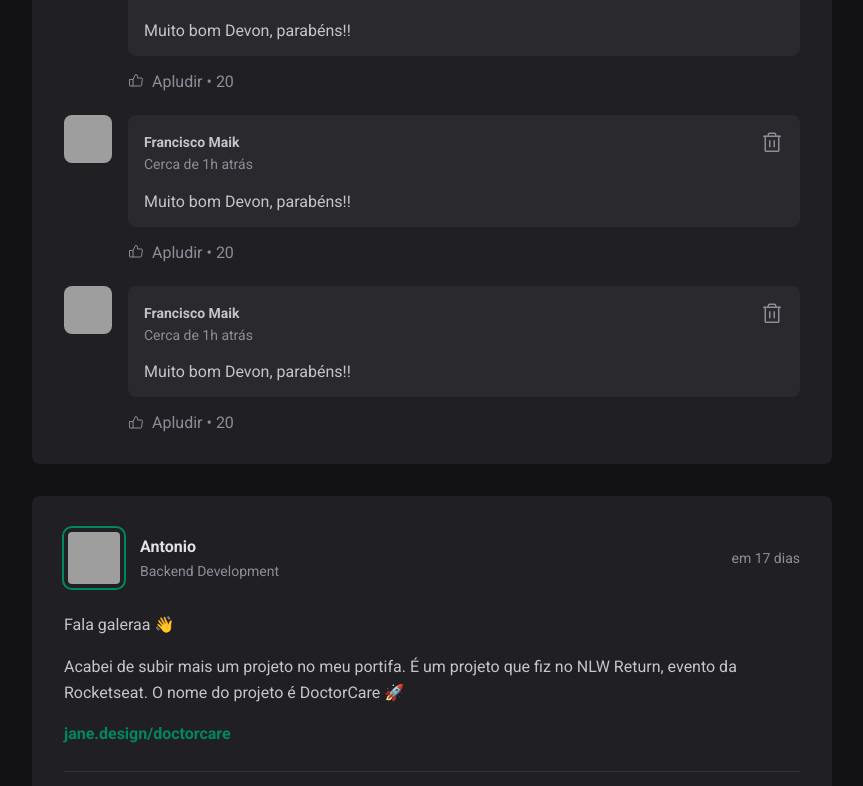
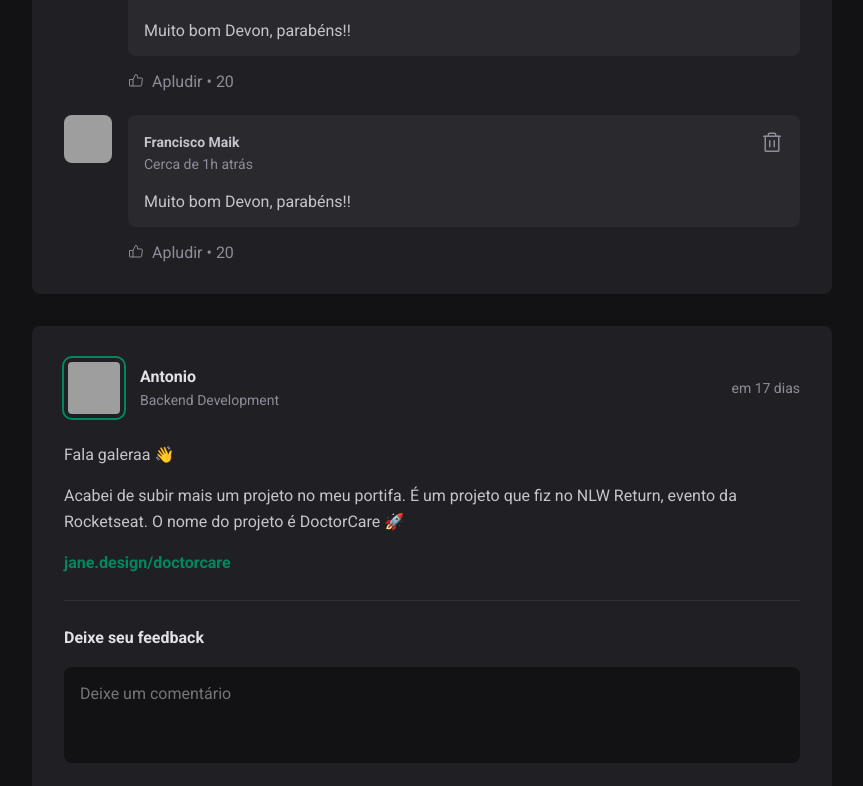
Before and after one commit to FranciscoMaik/01-reacjs-basics, a React (Vite) app: page / in a window 1280 px wide. Shown: the part 633-1419 px from the top of the page, without its empty margins (352-1215 px from the left). Built offline with nearby package versions, Linux system fonts and the light colour scheme; grey boxes are pictures that could not be loaded.

Commit message:
feat: adding state

```diff
--- a/src/components/Post.jsx
+++ b/src/components/Post.jsx
@@ -1,3 +1,4 @@
+import { useState } from "react";
 import { format, formatDistanceToNow } from "date-fns";
 import ptBR from "date-fns/locale/pt-BR";
 
@@ -6,10 +7,20 @@
 
 import styles from "./Post.module.css";
 
+
 export function Post({ author, publishedAt, content }) {
+  const [comments, setComments] = useState([1, 2])
    const publishedDateFormatted = format(publishedAt, "d 'de' LLLL 'às' HH:mm'h'", {locale: ptBR});
    const publishedDateRelativeToNow = formatDistanceToNow(publishedAt, {locale: ptBR, addSuffix: "true"});
 
+
+   function handleCreateNewComment(event){
+    event.preventDefault();
+
+    setComments([...comments, comments.length + 1]);
+
+    console.log("oi");
+   }
 
     return (
       <article className={styles.post}>
@@ -45,7 +56,7 @@
           })}
         </div>
 
-        <form className={styles.commentForm}>
+        <form onSubmit={handleCreateNewComment} className={styles.commentForm}>
           <strong>Deixe seu feedback</strong>
 
           <textarea placeholder="Deixe um comentário"/>
@@ -56,9 +67,9 @@
         </form>
 
         <div className={styles.commentList}>
-          <Comment />
-          <Comment />
-          <Comment />
+          {comments.map((comment) => (
+            <Comment key={comment}/>
+          ))}
         </div>
       </article>
     )
```
